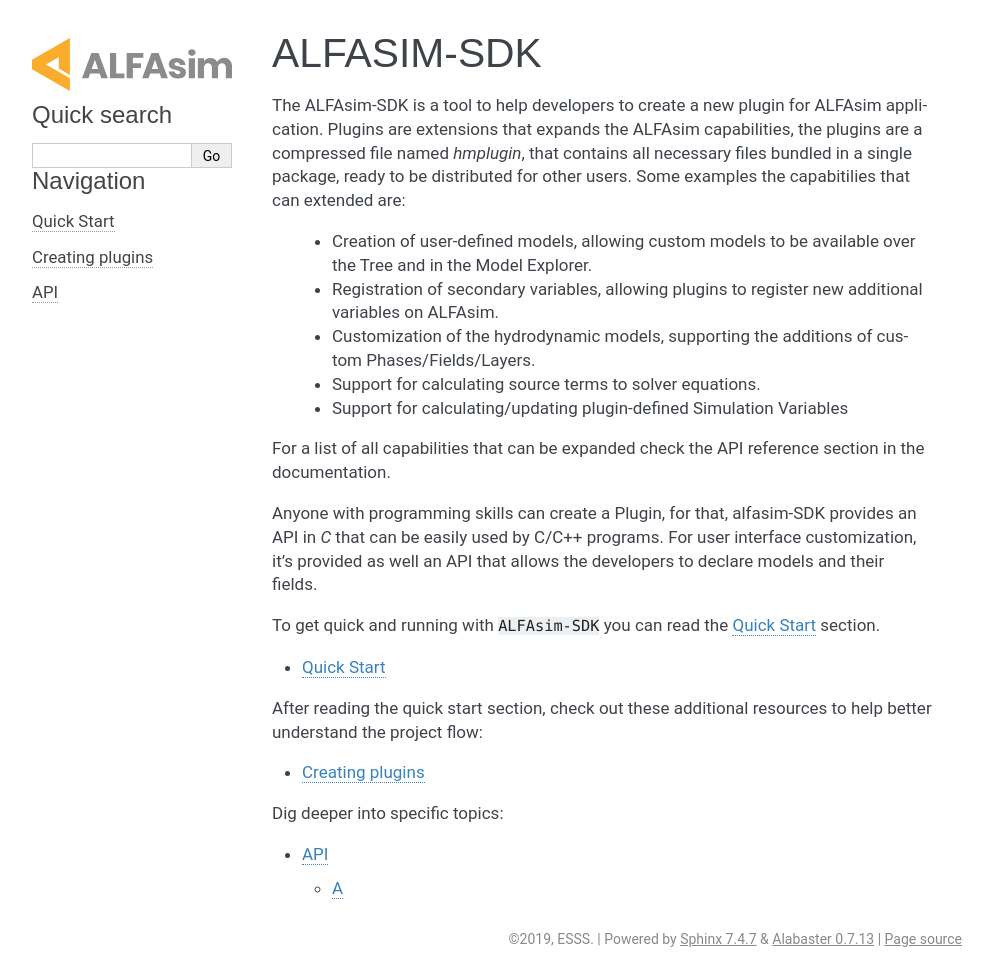
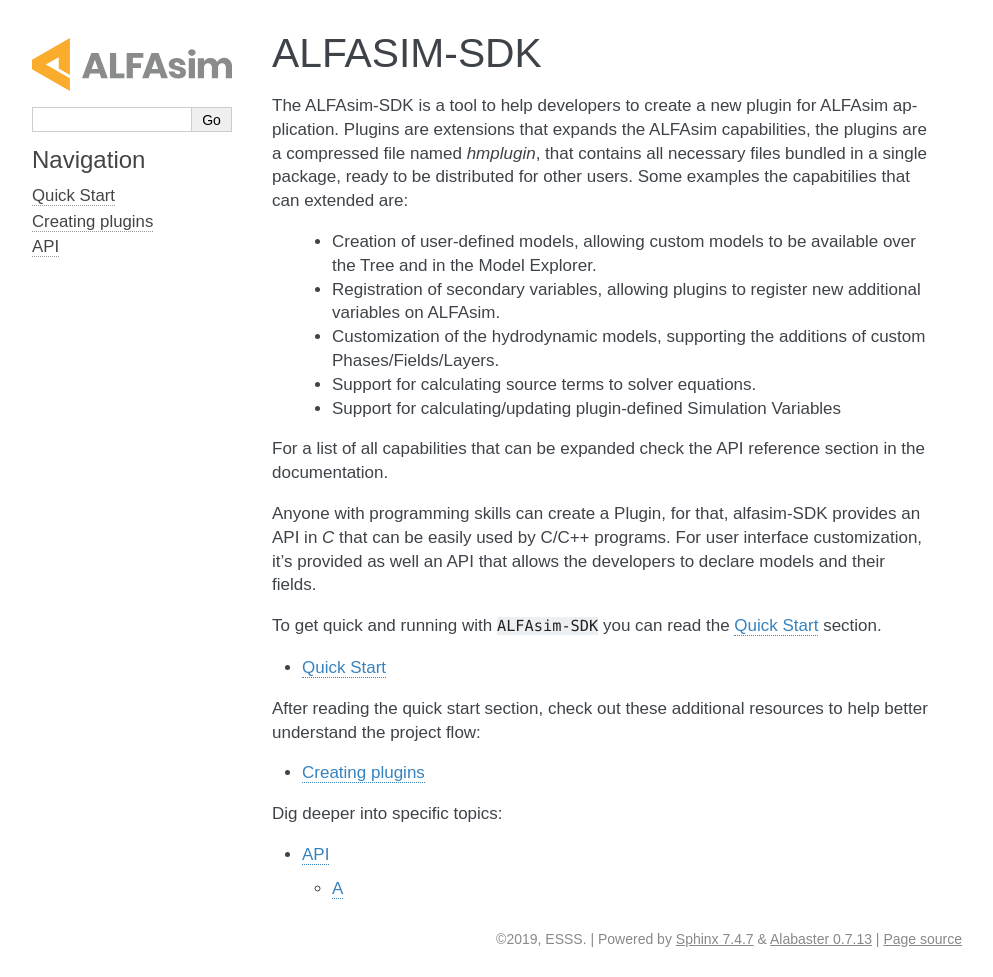
Before and after one commit to ESSS/alfasim-sdk, a Sphinx documentation site: the page built from docs/source/index.rst, in a window 1280 px wide. Shown: the whole page, without its empty margins (148-1141 px from the left). Built offline with Sphinx 7.4.7, drawn with Linux system fonts in a browser that asks for light colours.

Commit message:
Improve page layout
ASIM-3033

```diff
--- /dev/null
+++ b/docs/source/_static/custom.css
@@ -0,0 +1,10 @@
+div.sphinxsidebar h3 {
+    margin-top: 20px;
+}
+h3#searchlabel {
+    display: none;
+}
+
+div.sphinxsidebar ul {
+    margin: 0;
+}
--- a/docs/source/conf.py
+++ b/docs/source/conf.py
@@ -77,9 +77,9 @@
     "analytics_id": "UA-149094345-1",
     "link": "#3782BE",
     "link_hover": "#3782BE",
-    "head_font_family": "Poppins, sans-serif",
-    "caption_font_family": "Poppins, sans-serif",
-    "font_family": "Roboto, sans-serif",
+    "head_font_family": "sans-serif",
+    "caption_font_family": "sans-serif",
+    "font_family": "sans-serif",
 }
 
 # Add any paths that contain custom static files (such as style sheets) here,
```
